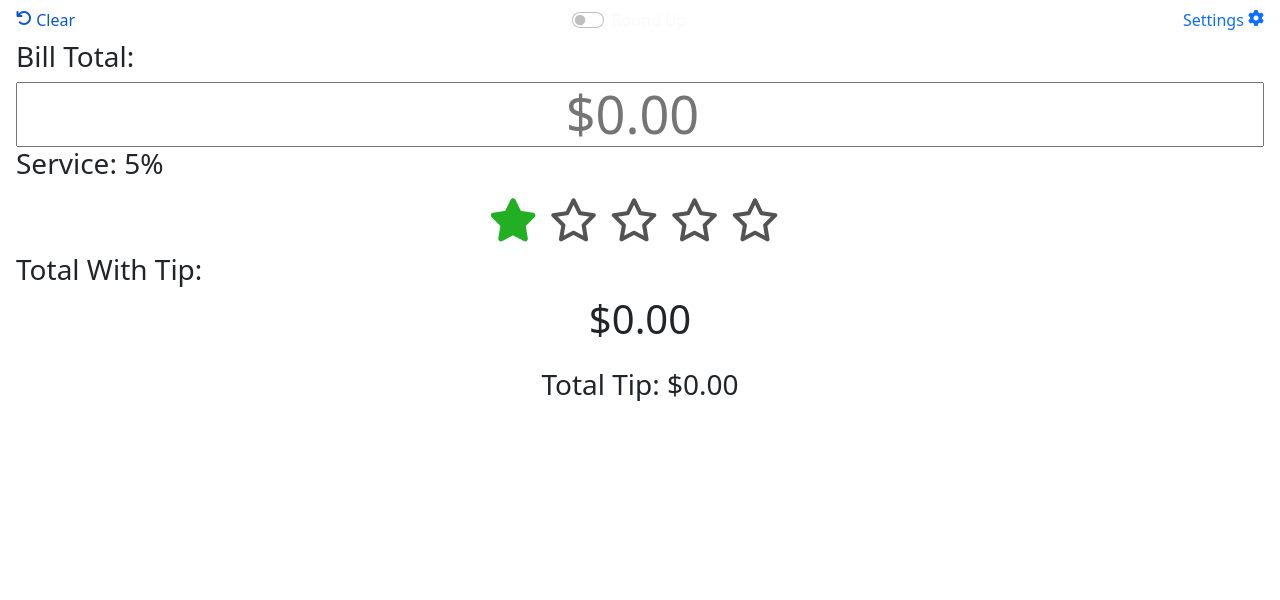
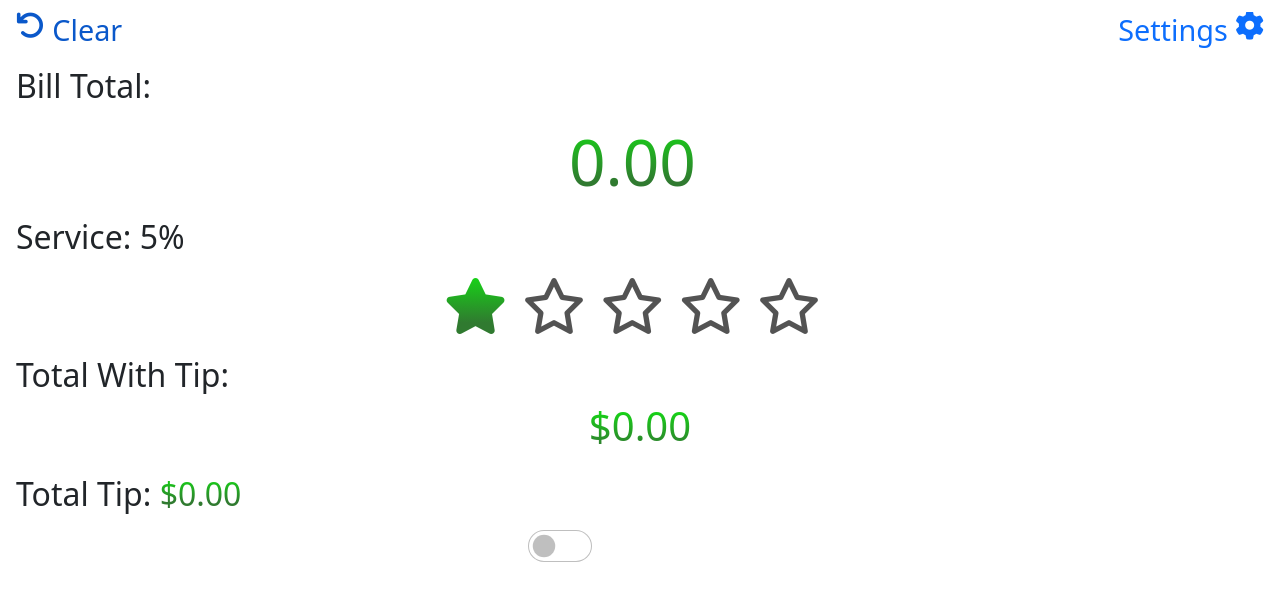
Before and after one commit to PandolfoM/Tipity, a website: page public/index.html in a window 1280 px wide. Drawn offline with nearby package versions, Linux system fonts and the light colour scheme.

Commit message:
bill total format and additional styles

```diff
--- a/public/assets/css/index.css
+++ b/public/assets/css/index.css
@@ -5,15 +5,33 @@
   overflow: hidden;
 }
 
+h3 {
+  font-size: 2rem;
+  margin: 8px 0;
+}
+
+.nav{
+  font-size: 1.8rem;
+}
+
+.roundUpSwitch {
+  font-size: 2rem;
+  color: white;
+  display: flex;
+  justify-content: center;
+}
+
+.form-check-input {
+  margin-right: 10px;
+}
+
 .billTotalInput {
   width: 100%;
-  height: 65px;
-  font-size: 3.5rem;
+  font-size: 4rem;
   text-align: center;
-  color: rgb(35, 175, 35);
-  text-overflow: ellipsis;
-  font-size-adjust: 0.5;
   font-weight: 500;
+  border-radius: 0;
+  border: 0;
 }
 
 .billTotalInput:focus-visible {
@@ -37,7 +55,7 @@
   display: inline-block;
   content: "\f005";
   letter-spacing: 10px;
-  font-size: 2.7em;
+  font-size: 3.5em;
   color: #535353;
   width: 1.4em;
 }
@@ -46,13 +64,19 @@
   font-weight: 600;
   font-family: 'Font Awesome\ 6 Free';
   content: "\f005";
-  font-size: 2.7em;
-  color: rgb(35, 175, 35);
+  font-size: 3.5em;
+  background: #307A30;
+  background: linear-gradient(to top, #307A30 30%, #10EC10 100%);
+  -webkit-background-clip: text;
+  -webkit-text-fill-color: transparent;
   letter-spacing: 5px;
 }
 
 .serviceRadio > input[type=radio]:focus ~ label:before {
-  color: rgb(35, 175, 35);
+  background: #307A30;
+  background: linear-gradient(to top, #307A30 30%, #10EC10 100%);
+  -webkit-background-clip: text;
+  -webkit-text-fill-color: transparent;
 }
 
 .serviceRadio {
@@ -75,3 +99,10 @@
 .form-check-input:focus {
   box-shadow: none;
 }
+
+.green-color {
+  background: #307A30;
+  background: linear-gradient(to top, #307A30 30%, #10EC10 100%);
+  -webkit-background-clip: text;
+  -webkit-text-fill-color: transparent;
+}
--- a/public/assets/js/index.js
+++ b/public/assets/js/index.js
@@ -4,6 +4,13 @@ $(document).ready(function () {
   $(".billTotalInput").on("input", function () {
     getValues($("#roundUpSwitch").is(':checked'));
   });
+
+  $(".billTotalInput").on('blur change input', function() {
+    $(this).val(function(i, input) {
+      input = input.replace(/\D/g, '');
+      return (input / 100).toFixed(2);
+    });
+  }).trigger('blur');
 
   $(".serviceRadio").change(function () {
     getValues($("#roundUpSwitch").is(':checked'));
@@ -17,17 +24,19 @@ $(document).ready(function () {
 function getValues(round) {
   let serviceVal = $("input[type='radio']:checked").val();
   let billInput = $(".billTotalInput").val();
+
   if (round) {
     let getTipTotal = serviceVal * billInput;
     let getTotal = `1.${serviceVal}` * billInput;
     $(".totalTip").html(roundUp(getTipTotal / 100).toFixed(2));
-    $(".totalAmtSpan").html(roundUp(getTotal.toFixed(2)));
+    $(".totalAmtSpan").html(roundUp(getTotal).toFixed(2));
   } else {
     let getTipTotal = serviceVal * billInput;
     let getTotal = `1.${serviceVal}` * billInput;
     $(".totalTip").html((getTipTotal / 100).toFixed(2));
     $(".totalAmtSpan").html(getTotal.toFixed(2));
   }
+
   if (serviceVal == "05") {
     $(".servicePercent").html("5");
   } else {
--- a/public/index.html
+++ b/public/index.html
@@ -21,15 +21,14 @@
         <i class="fa-solid fa-arrow-rotate-left"></i>
         Clear
       </a>
-      <div class="form-check form-switch roundUpSwitch">
-        <input class="form-check-input" type="checkbox" role="switch" id="roundUpSwitch">
-        <label class="form-check-label" for="roundUpSwitch">Round Up</label>
-      </div>
       <a class="nav-link">Settings <i class="fa-solid fa-gear"></i></a>
     </nav>
-    <div style="padding: 0 1rem;">
+    <div style="padding: 0 1rem">
       <h3>Bill Total:</h3>
-      <input type="number" placeholder="$0.00" class="billTotalInput" />
+      <input
+        type="number"
+        class="billTotalInput green-color"
+      />
       <h3>Service: <span class="servicePercent"></span>%</h3>
       <form class="serviceRadio justify-center">
         <input type="radio" id="25percent" name="service" value="25" />
@@ -50,8 +49,22 @@
         <label for="5percent"></label>
       </form>
       <h3>Total With Tip:</h3>
-      <h4 class="totalAmt">$<span class="totalAmtSpan">0.00</span></h4>
-      <h3 class="justify-center">Total Tip: $<span class="totalTip">0.00</span></h3>
+      <h4 class="totalAmt green-color">
+        $<span class="totalAmtSpan">0.00</span>
+      </h4>
+      <h3>
+        Total Tip:
+        <span class="green-color">$<span class="totalTip">0.00</span></span>
+      </h3>
+      <div class="form-check form-switch roundUpSwitch">
+        <input
+          class="form-check-input"
+          type="checkbox"
+          role="switch"
+          id="roundUpSwitch"
+        />
+        <label class="form-check-label" for="roundUpSwitch">Round Up</label>
+      </div>
     </div>
     <script src="/node_modules/jquery/dist/jquery.min.js"></script>
     <script src="/node_modules/bootstrap/dist/js/bootstrap.min.js"></script>
```
